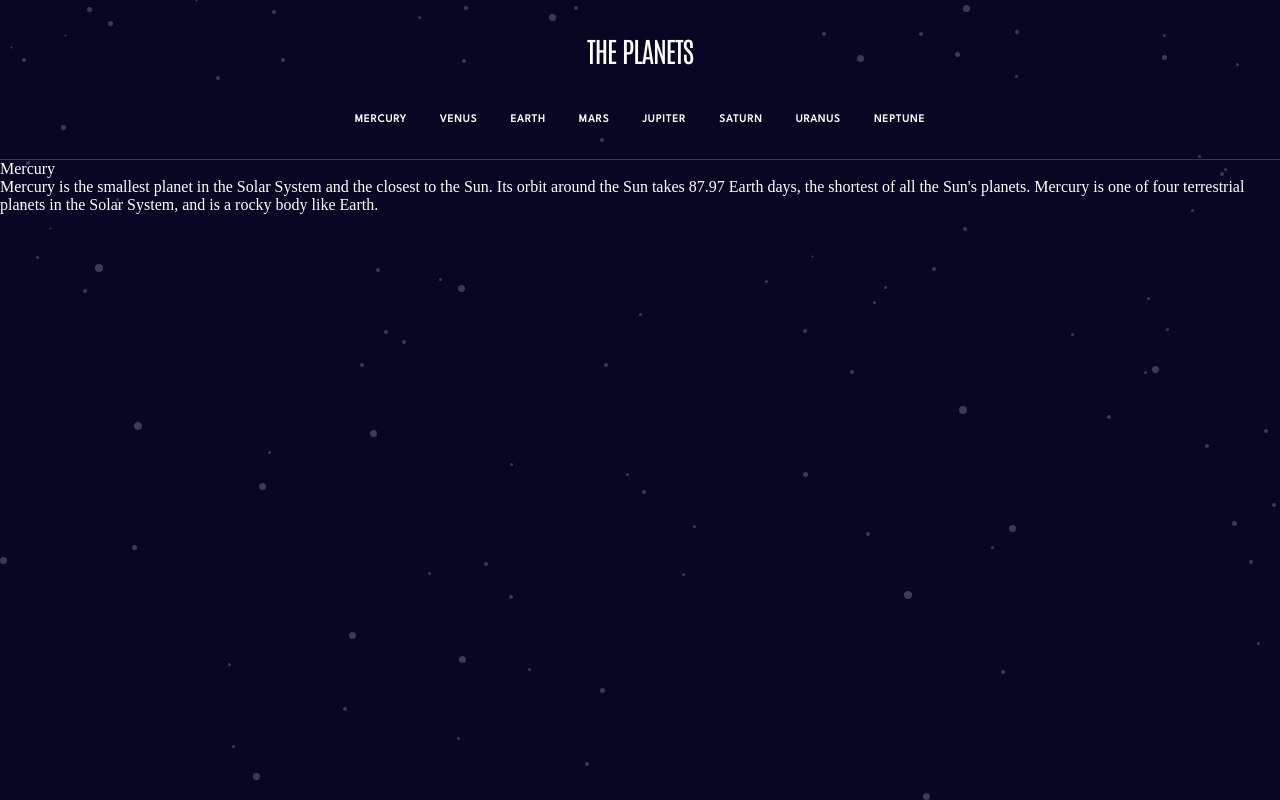
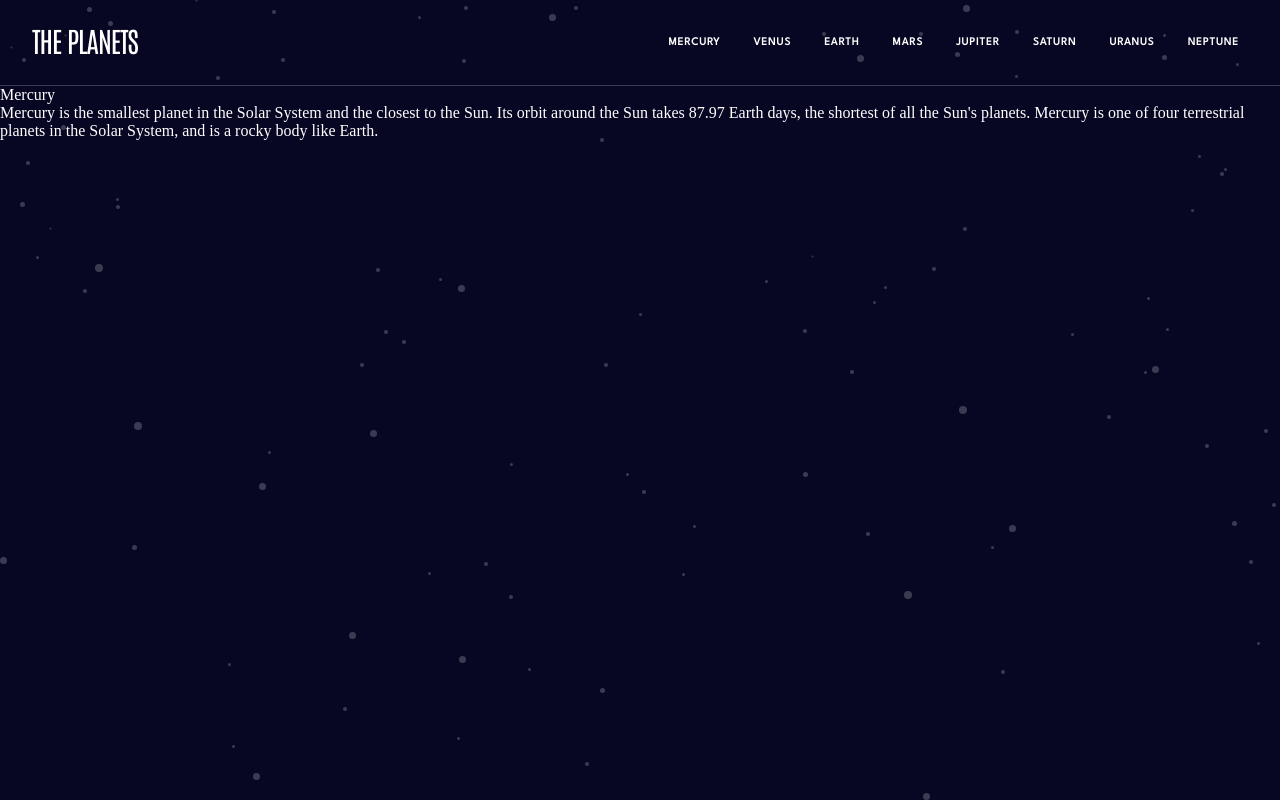
Before and after one commit to ionStici/planets-fact-site, a Next.js app: page /mercury in a window 1280 px wide. Built offline with nearby package versions, Linux system fonts and the light colour scheme.

Commit message:
Finish navbar

```diff
--- a/src/components/header.module.scss
+++ b/src/components/header.module.scss
@@ -9,6 +9,11 @@
   @media only screen and (min-width: 768px) {
     flex-direction: column;
     padding: 32px 52px 27px 52px;
+  }
+
+  @media only screen and (min-width: 1100px) {
+    flex-direction: row;
+    padding: 0 41px 0 32px;
   }
 }
 
@@ -27,6 +32,11 @@
 
   @media only screen and (min-width: 768px) {
     margin-bottom: 39px;
+  }
+
+  @media only screen and (min-width: 1100px) {
+    margin-bottom: 0;
+    padding: 22px 0 27px 0;
   }
 }
 
@@ -72,6 +82,9 @@
       align-items: center;
       column-gap: 33px;
     }
+
+    @media only screen and (min-width: 1100px) {
+    }
   }
 }
 
@@ -92,6 +105,24 @@
       border-radius: 50%;
       margin-right: 24px;
     }
+
+    @media only screen and (min-width: 1100px) {
+      display: block;
+
+      width: 100%;
+      height: 4px;
+
+      position: absolute;
+      left: 0;
+      top: 0;
+
+      transition: opacity 0.33;
+      opacity: 0;
+    }
+  }
+
+  a:hover div {
+    opacity: 1;
   }
 
   a,
@@ -111,6 +142,18 @@
       letter-spacing: 1.364px;
     }
 
+    @media only screen and (max-width: 767px) {
+      display: flex;
+      align-items: center;
+      padding: 16px 8px 16px 0;
+    }
+
+    &:not(:last-child) {
+      @media only screen and (max-width: 767px) {
+        border-bottom: 1px solid var(--color-white-20);
+      }
+    }
+
     @media only screen and (min-width: 768px) {
       font-size: 11px;
       letter-spacing: 1px;
@@ -123,16 +166,10 @@
       }
     }
 
-    @media only screen and (max-width: 767px) {
-      display: flex;
-      align-items: center;
-      padding: 16px 8px 16px 0;
-    }
-
-    &:not(:last-child) {
-      @media only screen and (max-width: 767px) {
-        border-bottom: 1px solid var(--color-white-20);
-      }
+    @media only screen and (min-width: 1100px) {
+      opacity: 0.75;
+      padding: 38px 0;
+      position: relative;
     }
   }
 
--- a/src/styles/globals.css
+++ b/src/styles/globals.css
@@ -43,5 +43,4 @@ body {
   background-image: url("/assets/background-stars.svg");
 }
 
-main {
-}
+/* main {} */
```
